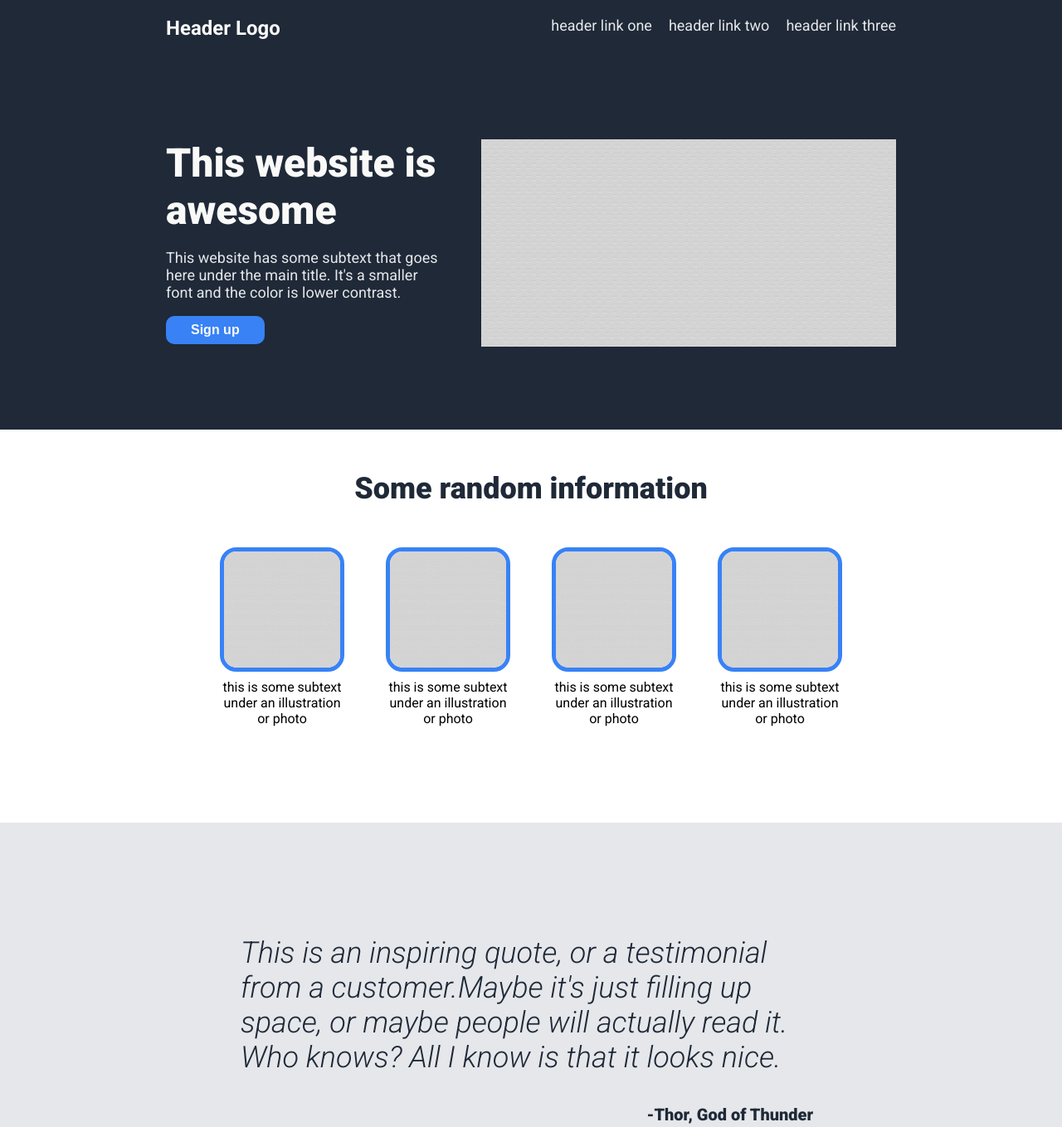
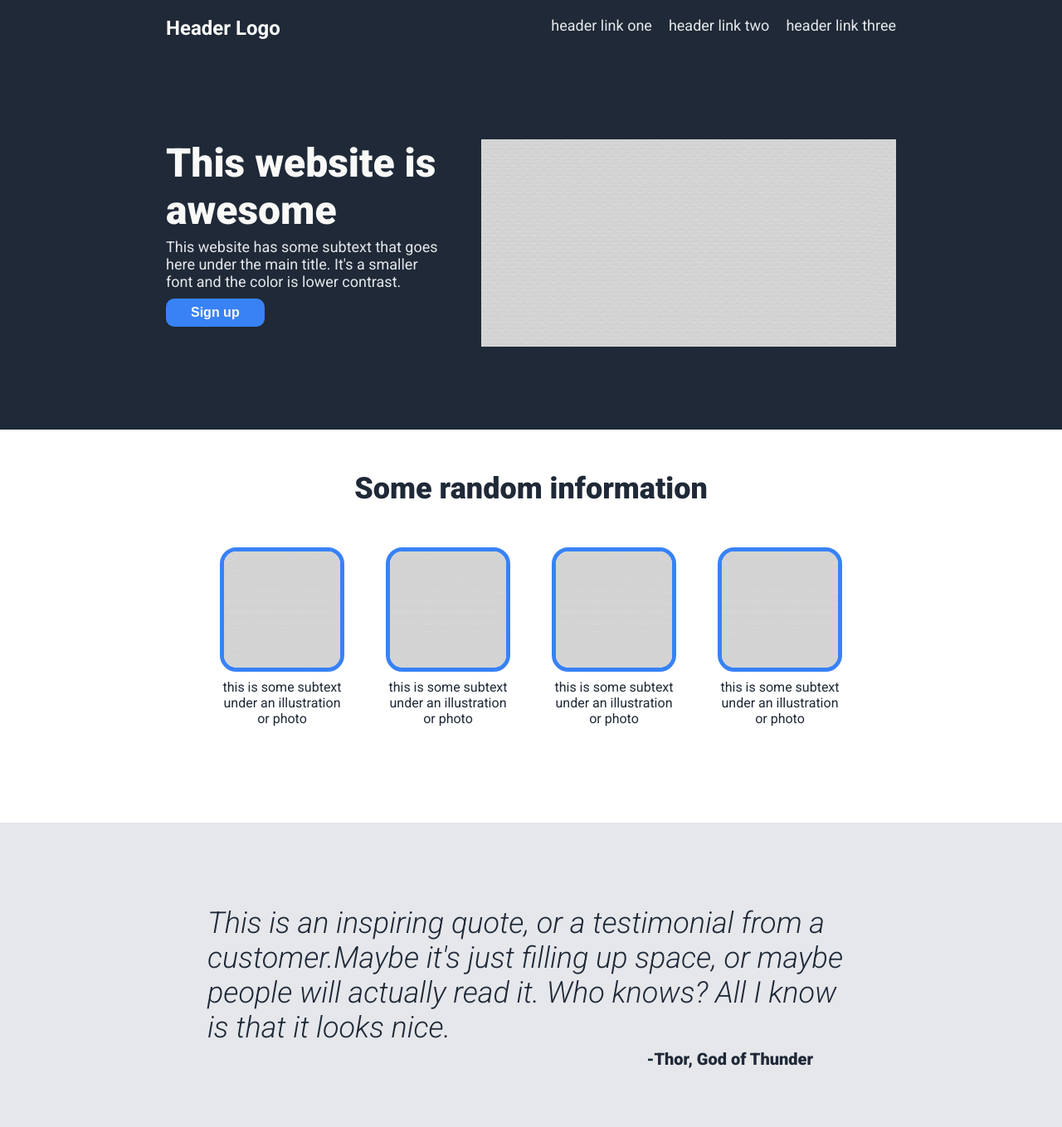
Before and after one commit to amin-codin/landing-page, a plain HTML site: page index.html in a window 1280 px wide. Shown: the top 1359 px of the page at 83% size. Drawn offline with Linux system fonts and the light colour scheme.

Commit message:
Fix some minor font issues

```diff
--- a/style.css
+++ b/style.css
@@ -55,6 +55,11 @@ body {
     margin:0;
 }
 
+.hero-text p{
+    margin-top:5px;
+    margin-bottom:10px;
+}
+
 .hero-text button{
     background-color:#3882F6;
     color:#F9FAF8;
@@ -96,6 +101,8 @@ body {
 
 .image p{
     margin-top:5px;
+    color:#1F2937;
+    font-weight:400;
 }
 
 .quote{
@@ -111,6 +118,8 @@ body {
 }
 
 .quote blockquote{
+    margin:0px;
+    margin-bottom:5px;
     font-size:36px;
     font-weight:300;
     font-style:italic;
@@ -165,7 +174,7 @@ body {
 }
 
 .footer{
-    padding:8px;
+    padding:20px;
     display:flex;
     justify-content:center;
     align-items:center;
```
